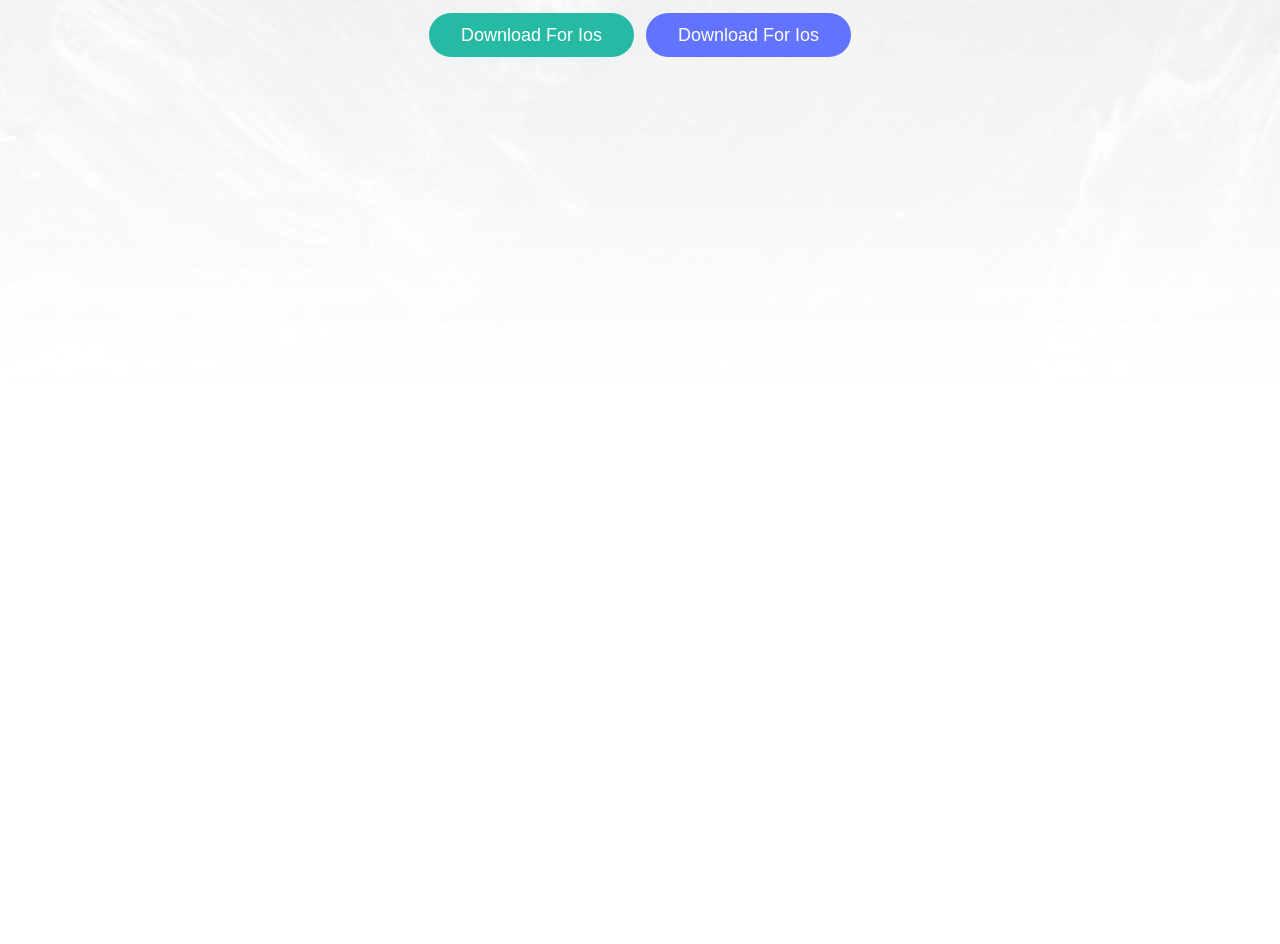
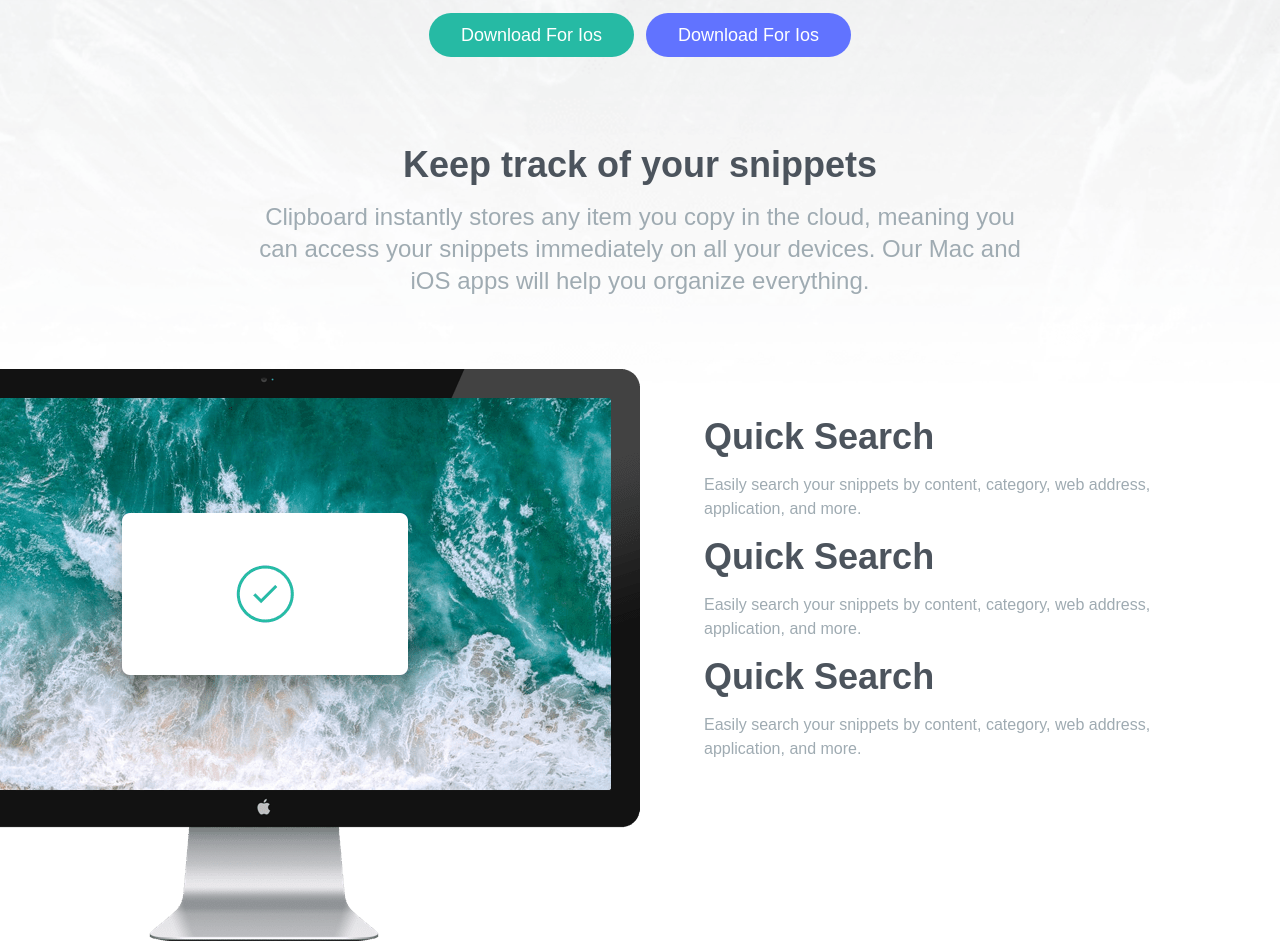
Before and after one commit to mehedihasananik/100-Days-Of-Code, a website: page src/index.html in a window 1280 px wide. Shown: the part 340-1284 px from the top of the page. Before the commit the page ends 800 px from the top, so only its background shows below. Drawn offline with Linux system fonts and the light colour scheme; a web font is replaced by a local one.

Commit message:
clipboard

```diff
--- a/src/index.html
+++ b/src/index.html
@@ -43,5 +43,86 @@
         </div>
       </div>
     </section>
+    <!-- snippets section -->
+    <section id="snippets">
+      <div
+        class="max-w-6xl flex flex-col justify-center mx-auto text-center my-4 pb-14"
+      >
+        <h3 class="text-4xl text-darkGrayishBlue font-bold my-4 mx-auto">
+          Keep track of your snippets
+        </h3>
+        <p class="max-w-3xl text-2xl text-grayishBlue mx-auto">
+          Clipboard instantly stores any item you copy in the cloud, meaning you
+          can access your snippets immediately on all your devices. Our Mac and
+          iOS apps will help you organize everything.
+        </p>
+      </div>
+      <!-- snippets items -->
+    </section>
+    <section id="snippets_item">
+      <div
+        class="relative space-y-10 md:space-y-0 flex flex-col md:flex-row space-x-16 py-8"
+      >
+        <div class="md:w-1/2">
+          <img
+            class="md:absolute top-0 right-[50%]"
+            src="./images/image-computer.png"
+            alt=""
+          />
+        </div>
+        <div
+          class="flex flex-col justify-center md:justify-start text-center md:text-left mx-auto"
+        >
+          <div>
+            <h5
+              class="text-2xl md:text-4xl text-darkGrayishBlue font-bold py-4 mx-auto"
+            >
+              Quick Search
+            </h5>
+            <p class="max-w-md text-grayishBlue">
+              Easily search your snippets by content, category, web address,
+              application, and more.
+            </p>
+          </div>
+          <div>
+            <h5
+              class="text-2xl md:text-4xl text-darkGrayishBlue font-bold py-4"
+            >
+              Quick Search
+            </h5>
+            <p class="max-w-md text-grayishBlue mx-auto">
+              Easily search your snippets by content, category, web address,
+              application, and more.
+            </p>
+          </div>
+          <div>
+            <h5
+              class="text-2xl md:text-4xl text-darkGrayishBlue font-bold py-4"
+            >
+              Quick Search
+            </h5>
+            <p class="max-w-md text-grayishBlue mx-auto">
+              Easily search your snippets by content, category, web address,
+              application, and more.
+            </p>
+          </div>
+        </div>
+      </div>
+    </section>
+    <!-- access clipboard -->
+    <section id="clipboard">
+      <div class="max-w-6xl mx-auto text-center flex flex-col md:mt-60 px-10">
+        <h3 class="text-2xl md:text-4xl text-darkGrayishBlue font-bold py-4">
+          Access Clipboard Anywhere
+        </h3>
+        <p class="max-w-lg mx-auto text-grayishBlue">
+          Whether you’re on the go, or at your computer, you can access all your
+          Clipboard snippets in a few simple clicks.
+        </p>
+        <div>
+          <img class="mx-auto py-5" src="./images/image-devices.png" alt="" />
+        </div>
+      </div>
+    </section>
   </body>
 </html>
```
Also changed, not shown: dist/output.css.
